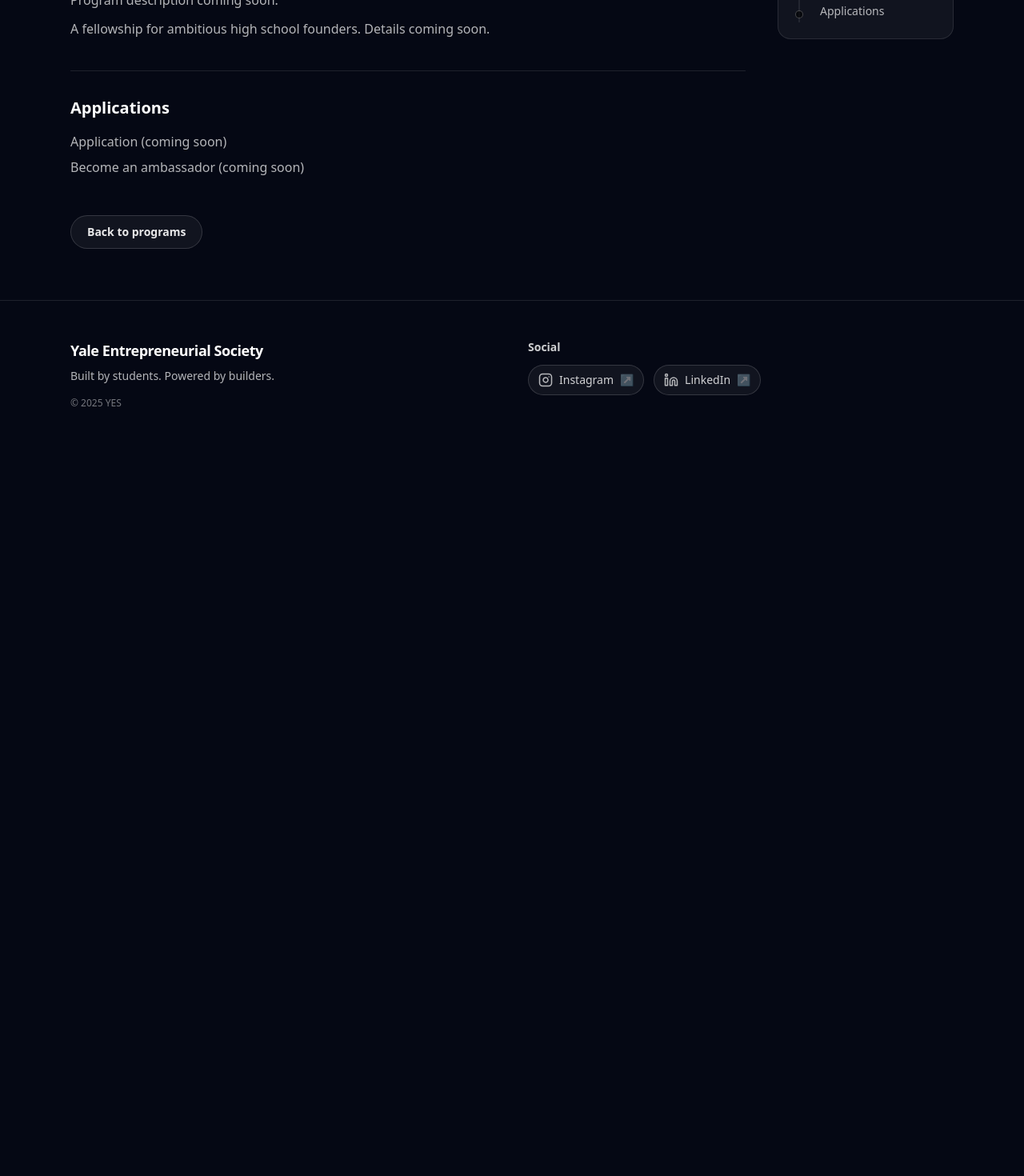
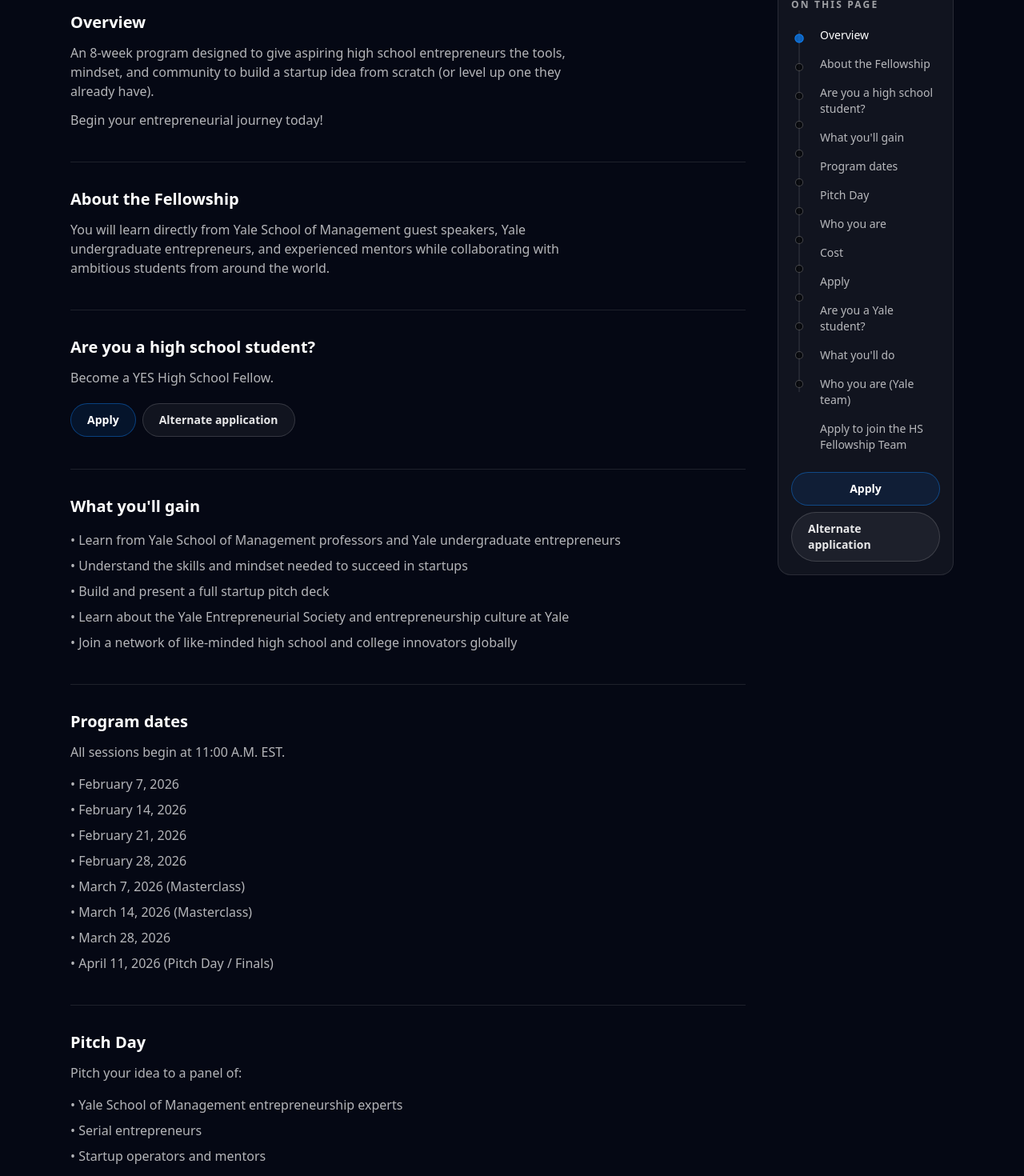
Before and after one commit to yav-fi/yes-website, a Next.js app: page /programs/high-school-fellowship in a window 1280 px wide. Shown: the part 380-1850 px from the top of the page at 80% size. Before the commit the page ends 940 px from the top, so only its background shows below. Built offline with nearby package versions, Linux system fonts and the light colour scheme.

Commit message:
hs fellow info

```diff
--- a/src/components/sections/programs/ProgramDetail.tsx
+++ b/src/components/sections/programs/ProgramDetail.tsx
@@ -19,6 +19,7 @@
   extra?: string;
   items?: string[];
   links?: { label: string; href?: string }[];
+  actions?: { label: string; href: string; variant?: "primary" | "secondary" | "ghost" }[];
 };
 
 export default function ProgramDetail({ program }: { program: Program }) {
@@ -128,6 +129,19 @@
                   ))}
                 </ul>
               )}
+              {section.actions && (
+                <div className="mt-5 flex flex-wrap gap-2">
+                  {section.actions.map((action, index) => (
+                    <Button
+                      key={action.label}
+                      href={action.href}
+                      variant={action.variant ?? (index === 0 ? "primary" : "secondary")}
+                    >
+                      {action.label}
+                    </Button>
+                  ))}
+                </div>
+              )}
             </section>
           ))}
         </div>
--- a/src/data/programs.ts
+++ b/src/data/programs.ts
@@ -10,22 +10,145 @@
     body?: string;
     items?: string[];
     links?: { label: string; href?: string }[];
+    actions?: { label: string; href: string; variant?: "primary" | "secondary" | "ghost" }[];
   }[];
 };
 
 export const programs: Program[] = [
   {
     slug: "high-school-fellowship",
-    name: "High School Fellowship",
-    oneLiner: "A fellowship for ambitious high school founders. Details coming soon.",
-    description: "Program description coming soon.",
-    cardCtaLabel: "Learn more",
+    name: "YES High School Fellowship",
+    oneLiner: "Begin your entrepreneurial journey today!",
+    description:
+      "An 8-week program designed to give aspiring high school entrepreneurs the tools, mindset, and community to build a startup idea from scratch (or level up one they already have).",
+    cardCtaLabel: "Apply",
+    ctas: [
+      {
+        label: "Apply",
+        href: "https://forms.gle/VSN1KPsPi5Gzben88",
+        variant: "primary",
+      },
+      {
+        label: "Alternate application",
+        href: "https://forms.gle/QRuvaxxPZGRmRkJL8",
+        variant: "secondary",
+      },
+    ],
     sections: [
       {
-        title: "Applications",
-        links: [
-          { label: "Application (coming soon)" },
-          { label: "Become an ambassador (coming soon)" },
+        title: "About the Fellowship",
+        body:
+          "You will learn directly from Yale School of Management guest speakers, Yale undergraduate entrepreneurs, and experienced mentors while collaborating with ambitious students from around the world.",
+      },
+      {
+        title: "Are you a high school student?",
+        body: "Become a YES High School Fellow.",
+        actions: [
+          {
+            label: "Apply",
+            href: "https://forms.gle/VSN1KPsPi5Gzben88",
+            variant: "primary",
+          },
+          {
+            label: "Alternate application",
+            href: "https://forms.gle/QRuvaxxPZGRmRkJL8",
+            variant: "secondary",
+          },
+        ],
+      },
+      {
+        title: "What you'll gain",
+        items: [
+          "Learn from Yale School of Management professors and Yale undergraduate entrepreneurs",
+          "Understand the skills and mindset needed to succeed in startups",
+          "Build and present a full startup pitch deck",
+          "Learn about the Yale Entrepreneurial Society and entrepreneurship culture at Yale",
+          "Join a network of like-minded high school and college innovators globally",
+        ],
+      },
+      {
+        title: "Program dates",
+        body: "All sessions begin at 11:00 A.M. EST.",
+        items: [
+          "February 7, 2026",
+          "February 14, 2026",
+          "February 21, 2026",
+          "February 28, 2026",
+          "March 7, 2026 (Masterclass)",
+          "March 14, 2026 (Masterclass)",
+          "March 28, 2026",
+          "April 11, 2026 (Pitch Day / Finals)",
+        ],
+      },
+      {
+        title: "Pitch Day",
+        body: "Pitch your idea to a panel of:",
+        items: [
+          "Yale School of Management entrepreneurship experts",
+          "Serial entrepreneurs",
+          "Startup operators and mentors",
+        ],
+      },
+      {
+        title: "Who you are",
+        items: [
+          "A motivated high school student excited about entrepreneurship",
+          "A problem solver who loves thinking outside the box",
+          "A team player ready to collaborate and grow alongside others",
+        ],
+      },
+      {
+        title: "Cost",
+        items: [
+          "Full program cost for one 8-week session: $400",
+          "YES offers need-based financial aid that can cover the full cost for domestic and international students",
+        ],
+      },
+      {
+        title: "Apply",
+        body: "Applications for the Spring 2026 cohort are now open!",
+        actions: [
+          {
+            label: "Apply",
+            href: "https://forms.gle/VSN1KPsPi5Gzben88",
+            variant: "primary",
+          },
+          {
+            label: "Alternate application",
+            href: "https://forms.gle/QRuvaxxPZGRmRkJL8",
+            variant: "secondary",
+          },
+        ],
+      },
+      {
+        title: "Are you a Yale student?",
+        body: "Join the YES HS Fellowship Operations Team.",
+      },
+      {
+        title: "What you'll do",
+        items: [
+          "Help develop a fun, engaging curriculum",
+          "Teach a session (or lead a cohort of 10-15 fellows)",
+          "Get priority access to other YES events and opportunities",
+        ],
+      },
+      {
+        title: "Who you are (Yale team)",
+        items: [
+          "A Yale student with an interest in startups (experience helpful, not required)",
+          "A leader excited to help younger students begin building",
+          "Fun, social, and wants to be part of YES's community",
+        ],
+      },
+      {
+        title: "Apply to join the HS Fellowship Team",
+        body: "Applications to join the HS Fellowship Team for Spring 2026 are open.",
+        actions: [
+          {
+            label: "Apply to the operations team",
+            href: "https://forms.gle/UauNG18MQ3u387WVA",
+            variant: "primary",
+          },
         ],
       },
     ],
```
